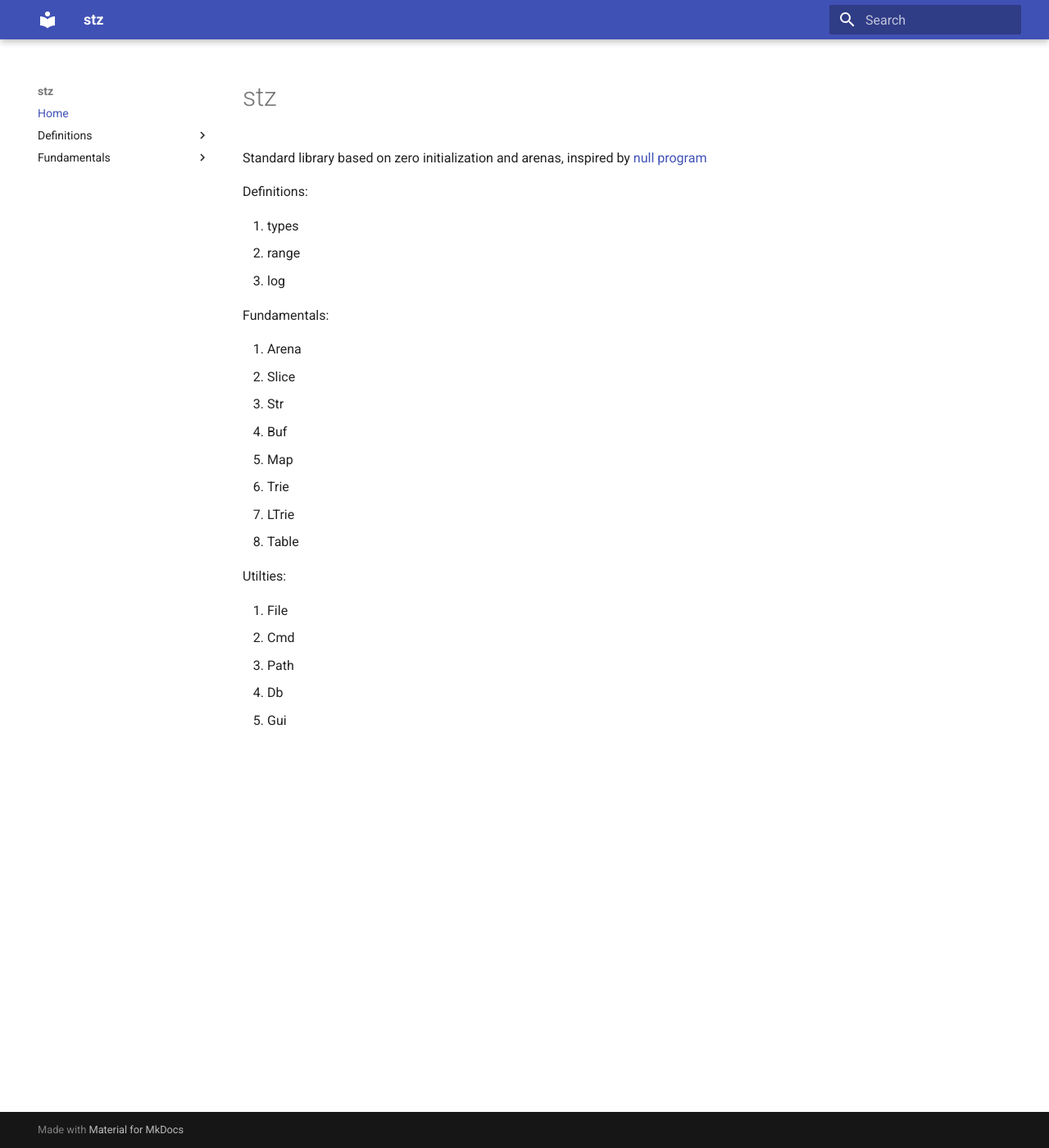
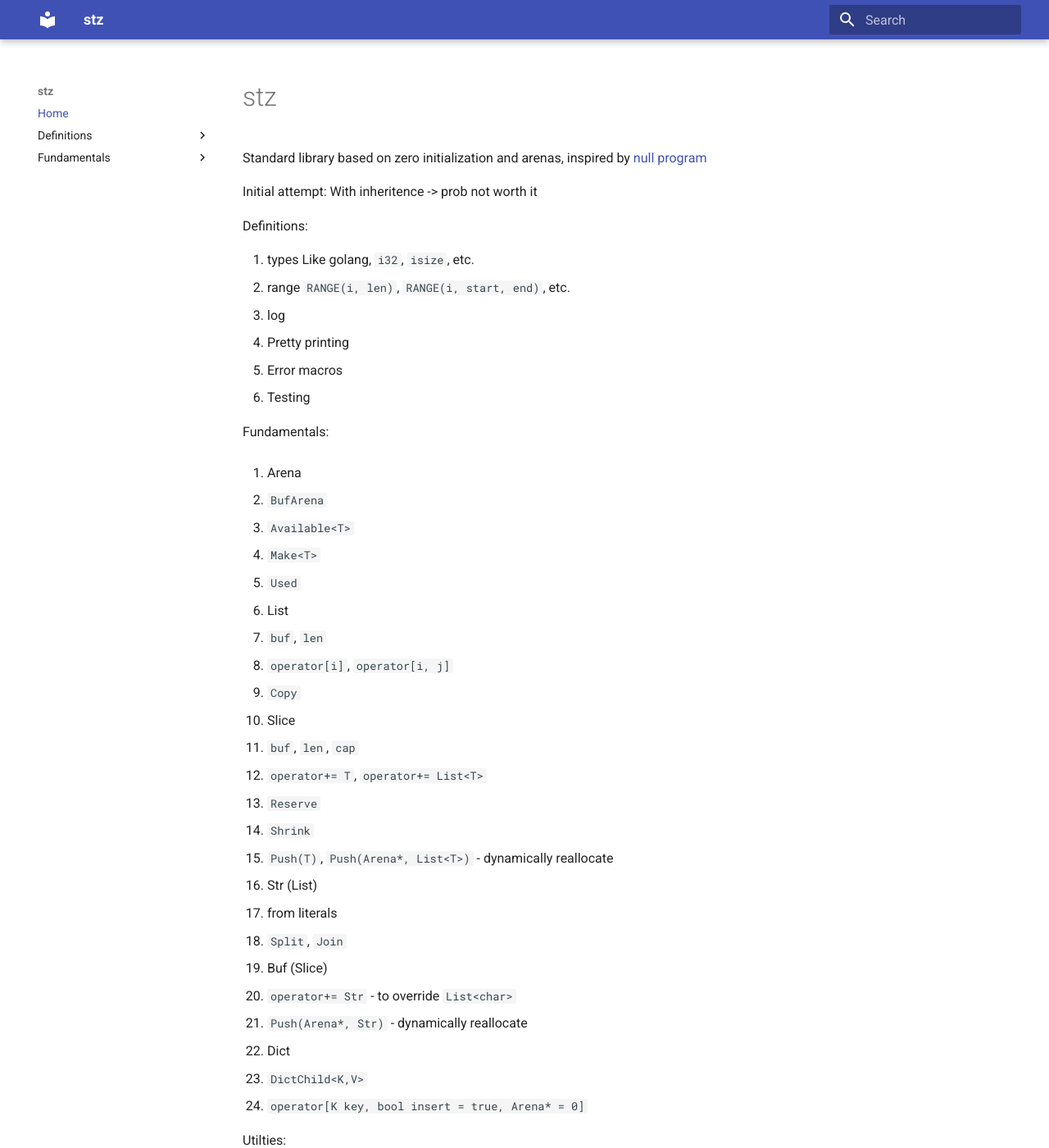
Before and after one commit to am00ma/stzcpp, an MkDocs documentation site: the page built from docs/index.md, in a window 1280 px wide and 1400 px high. Shown: the whole window at 82% size. Built offline with MkDocs 1.6.1 and Material for MkDocs 9.7.7, drawn with Linux system fonts in a browser that asks for light colours.

```diff
--- a/docs/index.md
+++ b/docs/index.md
@@ -2,22 +2,56 @@
 
 Standard library based on zero initialization and arenas, inspired by [null program](https://nullprogram.com/)
 
+Initial attempt: With inheritence -> prob not worth it
+
 Definitions:
 
 1. types
+   Like golang, `i32`, `isize`, etc.
 2. range
+   `RANGE(i, len)`, `RANGE(i, start, end)`, etc.
 3. log
+   - Pretty printing
+   - Error macros
+   - Testing
 
 Fundamentals:
 
 1. Arena
-2. Slice
-3. Str
-4. Buf
-5. Map
-6. Trie
-7. LTrie
-8. Table
+
+- `BufArena`
+- `Available<T>`
+- `Make<T>`
+- `Used`
+
+2. List
+
+- `buf`, `len`
+- `operator[i]`, `operator[i, j]`
+- `Copy`
+
+3. Slice
+
+- `buf`, `len`, `cap`
+- `operator+= T`, `operator+= List<T>`
+- `Reserve`
+- `Shrink`
+- `Push(T)`, `Push(Arena*, List<T>)` - dynamically reallocate
+
+4. Str (List)
+
+- from literals
+- `Split`, `Join`
+
+5. Buf (Slice)
+
+- `operator+= Str` - to override `List<char>`
+- `Push(Arena*, Str)` - dynamically reallocate
+
+6. Dict
+
+- `DictChild<K,V>`
+- `operator[K key, bool insert = true, Arena* = 0]`
 
 Utilties:
 
```
Also changed, not shown: CMakeLists.txt (+6 -6 lines), 5 other files.
